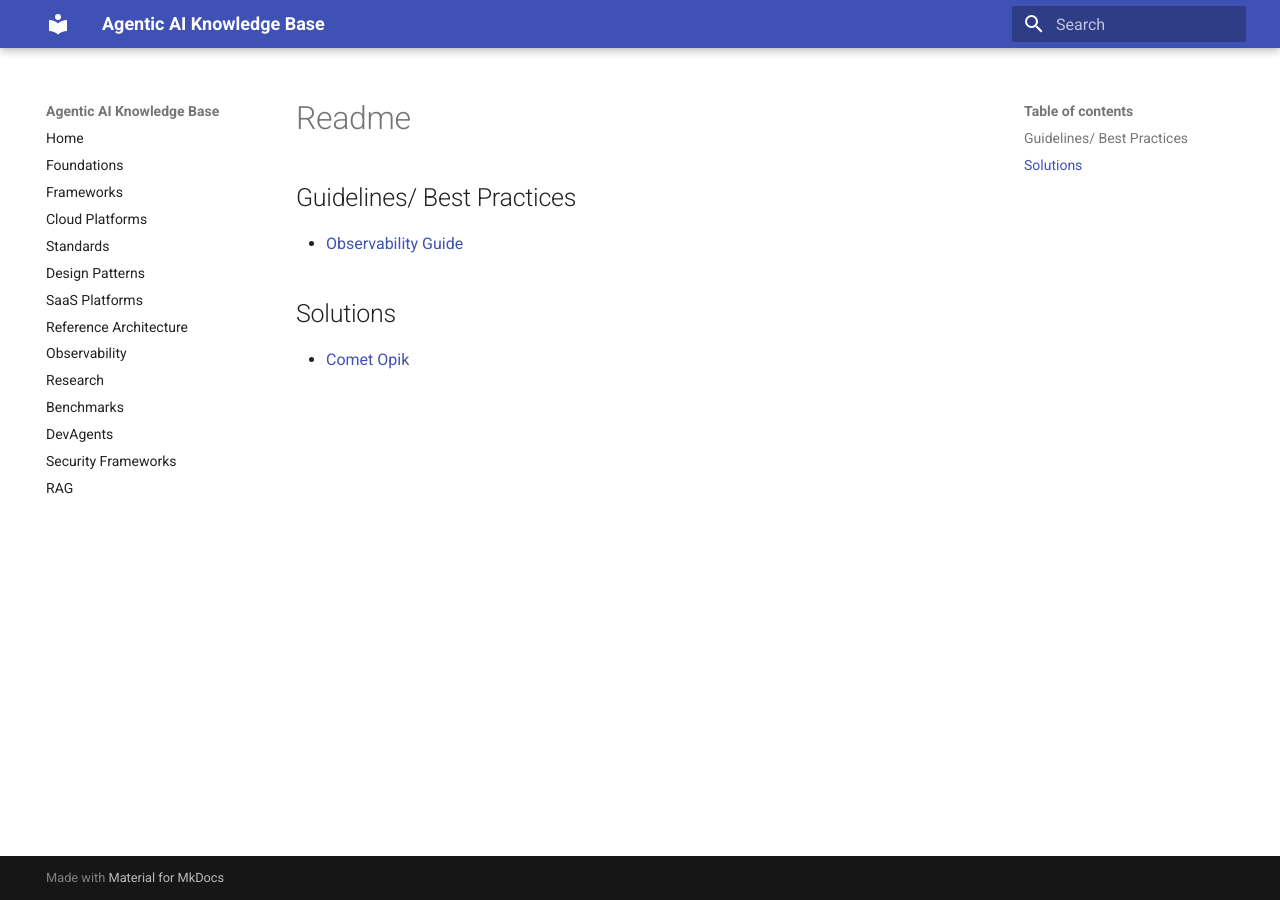
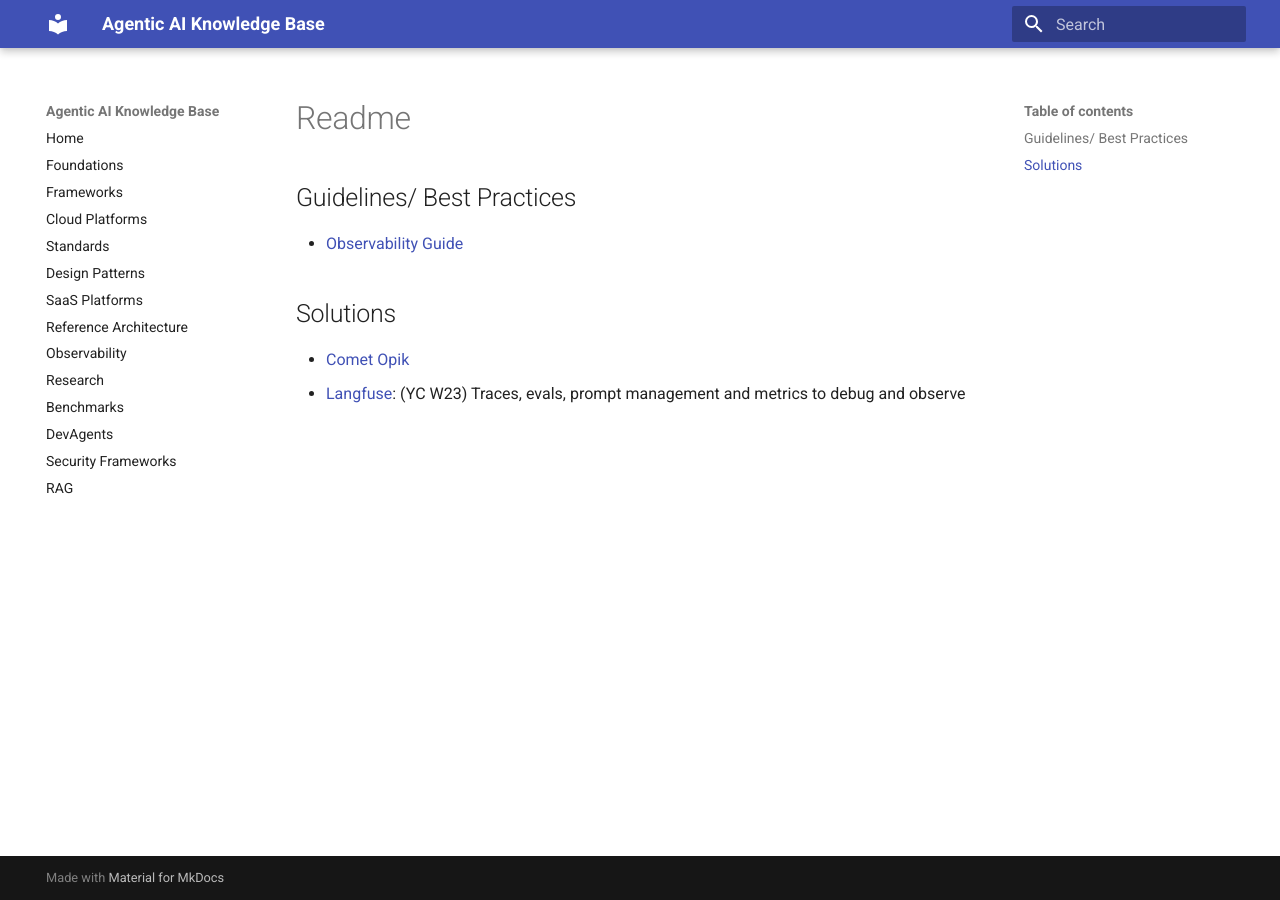
Before and after one commit to ankurkumarz/agentic-ai-knowledge-base, an MkDocs documentation site: the page built from docs/Observability/Readme.md, in a window 1280 px wide. Built offline with MkDocs 1.6.1 and Material for MkDocs 9.7.7, drawn with Linux system fonts in a browser that asks for light colours.

Commit message:
Update Readme.md

```diff
--- a/docs/Observability/Readme.md
+++ b/docs/Observability/Readme.md
@@ -6,3 +6,4 @@
 ## Solutions
 
 - [Comet Opik](https://www.comet.com/docs/opik/)
+- [Langfuse](https://langfuse.com/): (YC W23) Traces, evals, prompt management and metrics to debug and observe
```
